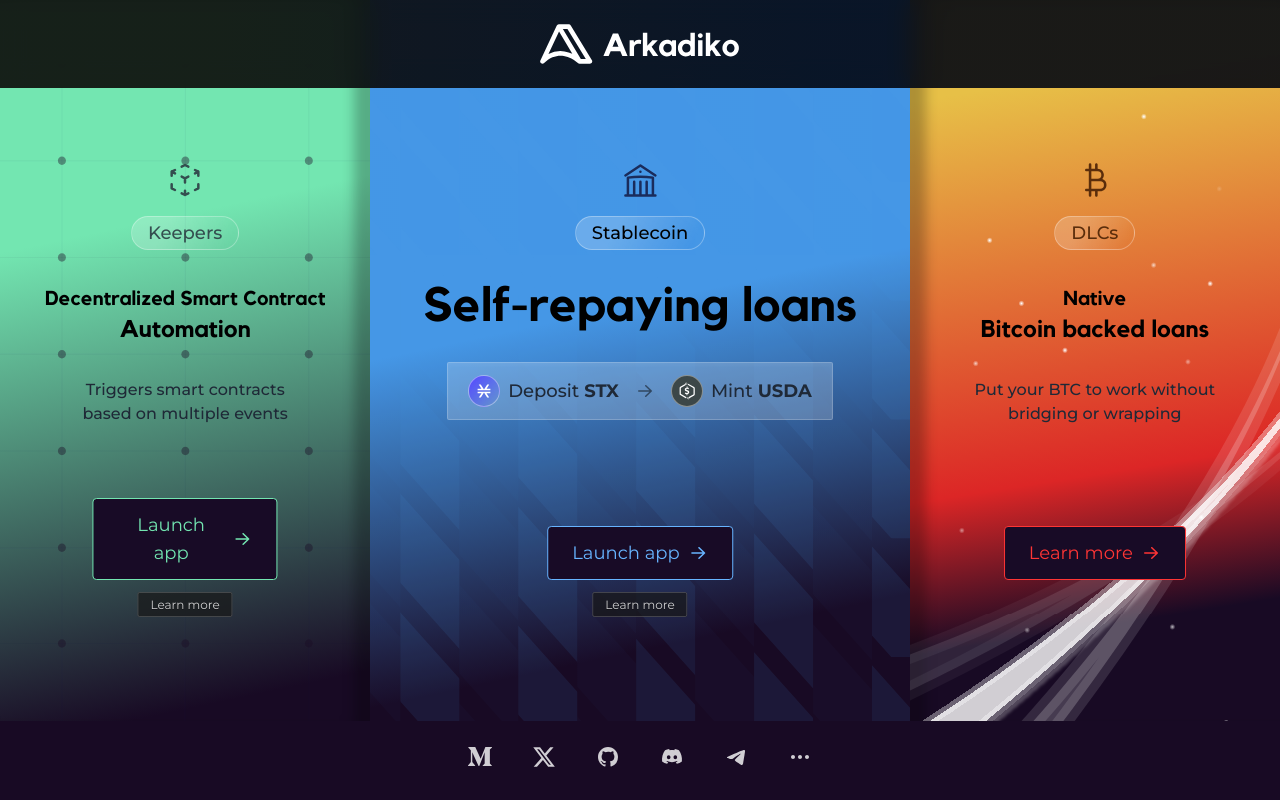
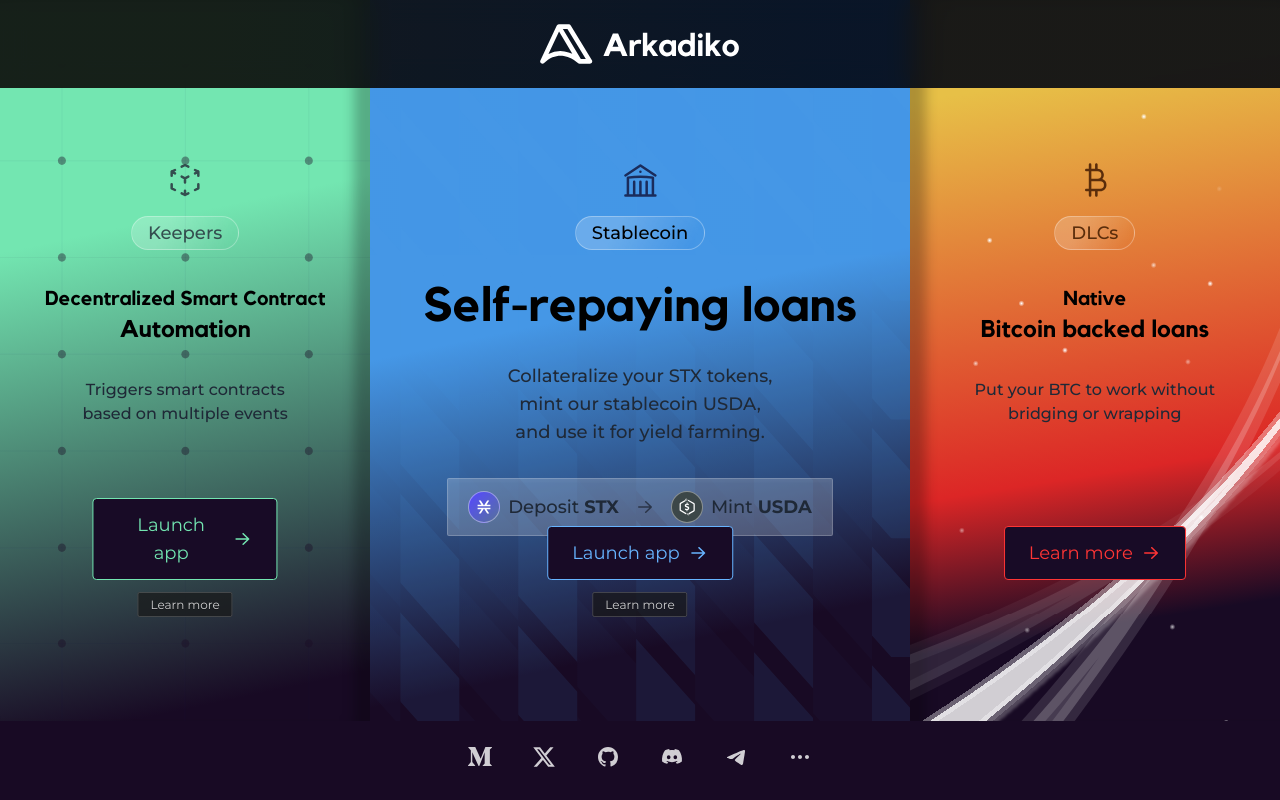
Before and after one commit to arkadiko-dao/triptik, a React (Vite) app: page / in a window 1280 px wide. Built offline with nearby package versions, Linux system fonts and the light colour scheme.

Commit message:
fix: add tagline for Stablecoin

```diff
--- a/src/Product.js
+++ b/src/Product.js
@@ -21,6 +21,7 @@
           {name === "Stablecoin" ? (
             <>
               <h2 className="text-3xl sm:text-5xl font-headings">Self-repaying loans</h2>
+              <p className="mt-8 text-lg font-medium text-gray-800">Collateralize your STX tokens,<br/>mint our stablecoin USDA,<br />and use it for yield farming.</p>
 
               <div className="flex inline-flex items-center gap-4 px-4 py-3 mx-auto mt-8 border rounded-sm shadow-inner sm:px-5 border-white/20 bg-white/20 shadow-white/5">
                 <div className="flex items-center gap-2 mx-auto">
```
